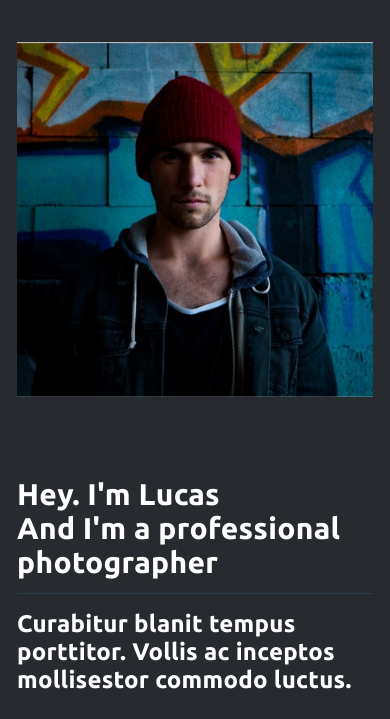
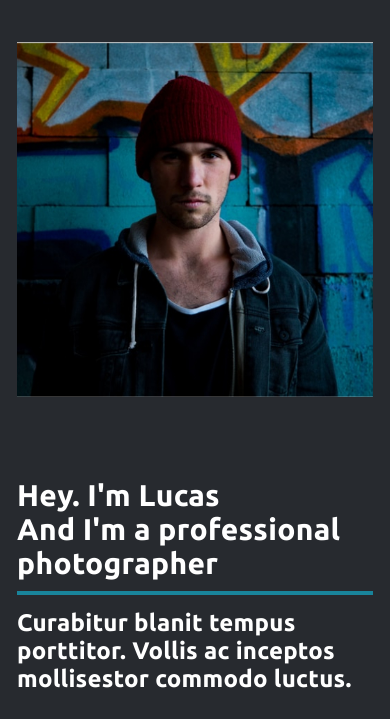
Before and after one commit to AselAkmatova/Exam-3, a plain HTML site: page index.html in a window 390 px wide. Shown: the part 67-786 px from the top of the page. Drawn offline with nearby package versions, Linux system fonts and the light colour scheme.

Commit message:
remove br-line in profile

```diff
--- a/index.html
+++ b/index.html
@@ -35,7 +35,7 @@
             Hey. I'm Lucas <br />
             And I'm a professional photographer
           </h2>
-          <hr class="description__line" />
+
           <h3 class="description__subtitle">
             Curabitur blanit tempus porttitor. Vollis ac inceptos mollisestor
             commodo luctus.
--- a/responsive.css
+++ b/responsive.css
@@ -59,8 +59,7 @@
 
   .profile {
     flex-direction: column;
-    gap: 62px;
-    height: 887px;
+    height: 886px;
   }
 
   .profile__photo {
@@ -70,6 +69,10 @@
 
   .profile__description {
     width: 100%;
+  }
+
+  .description__title {
+    height: 117px;
   }
 
   .description__btn {
--- a/style.css
+++ b/style.css
@@ -57,13 +57,8 @@
   font-size: 30px;
   line-height: 34px;
   font-weight: 700;
-}
-
-.description__line {
-  background-color: var(--header-bg-color);
-  height: 4px;
-  border: var(--header-bg-color);
-  margin-top: 14px;
+  height: 85px;
+  border-bottom: 4px solid var(--header-bg-color);
 }
 
 .description__subtitle {
@@ -71,6 +66,7 @@
   line-height: 28px;
   font-weight: 700;
   margin-bottom: 29px;
+  margin-top: 14px;
 }
 
 .description__text {
```
